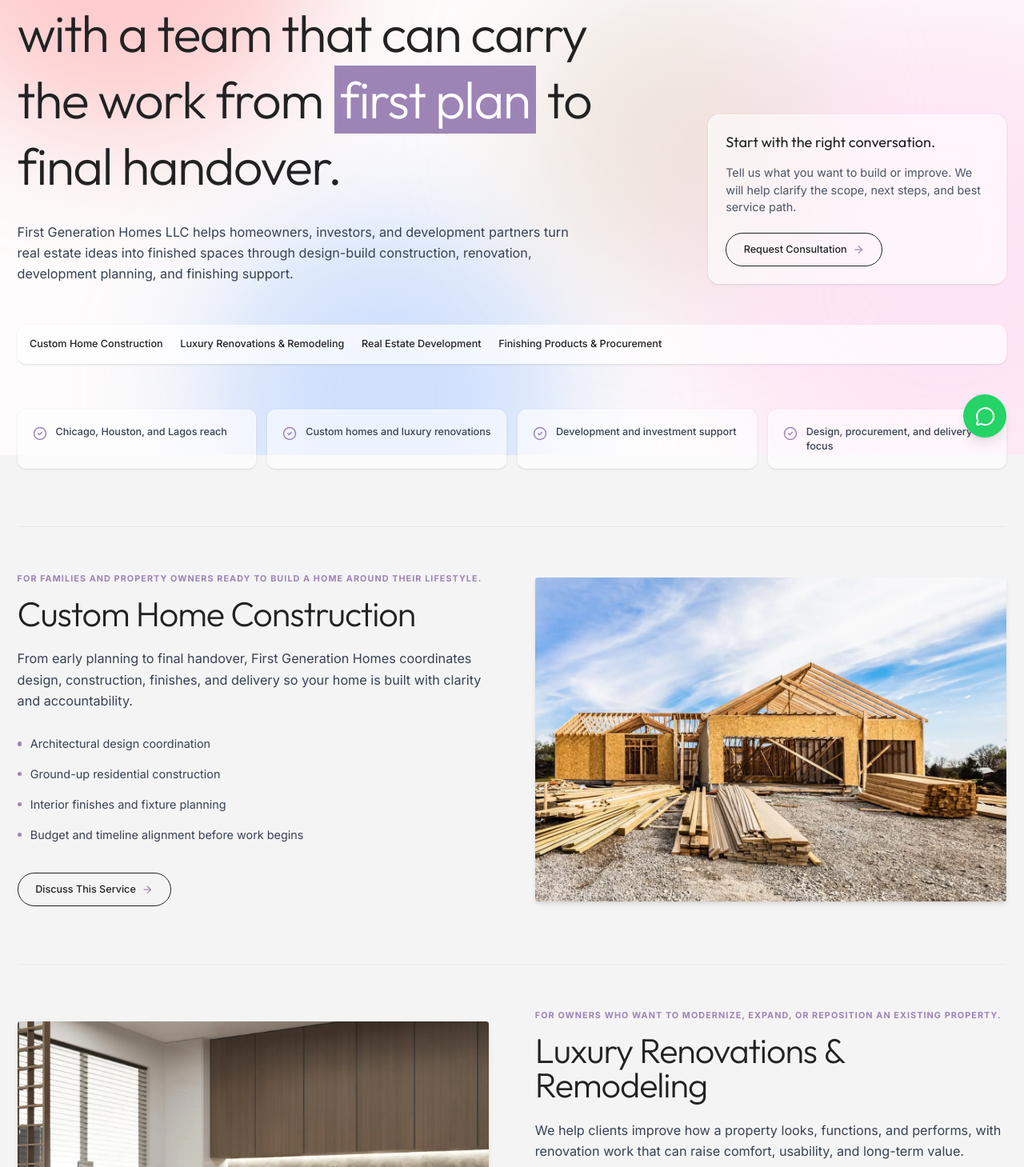
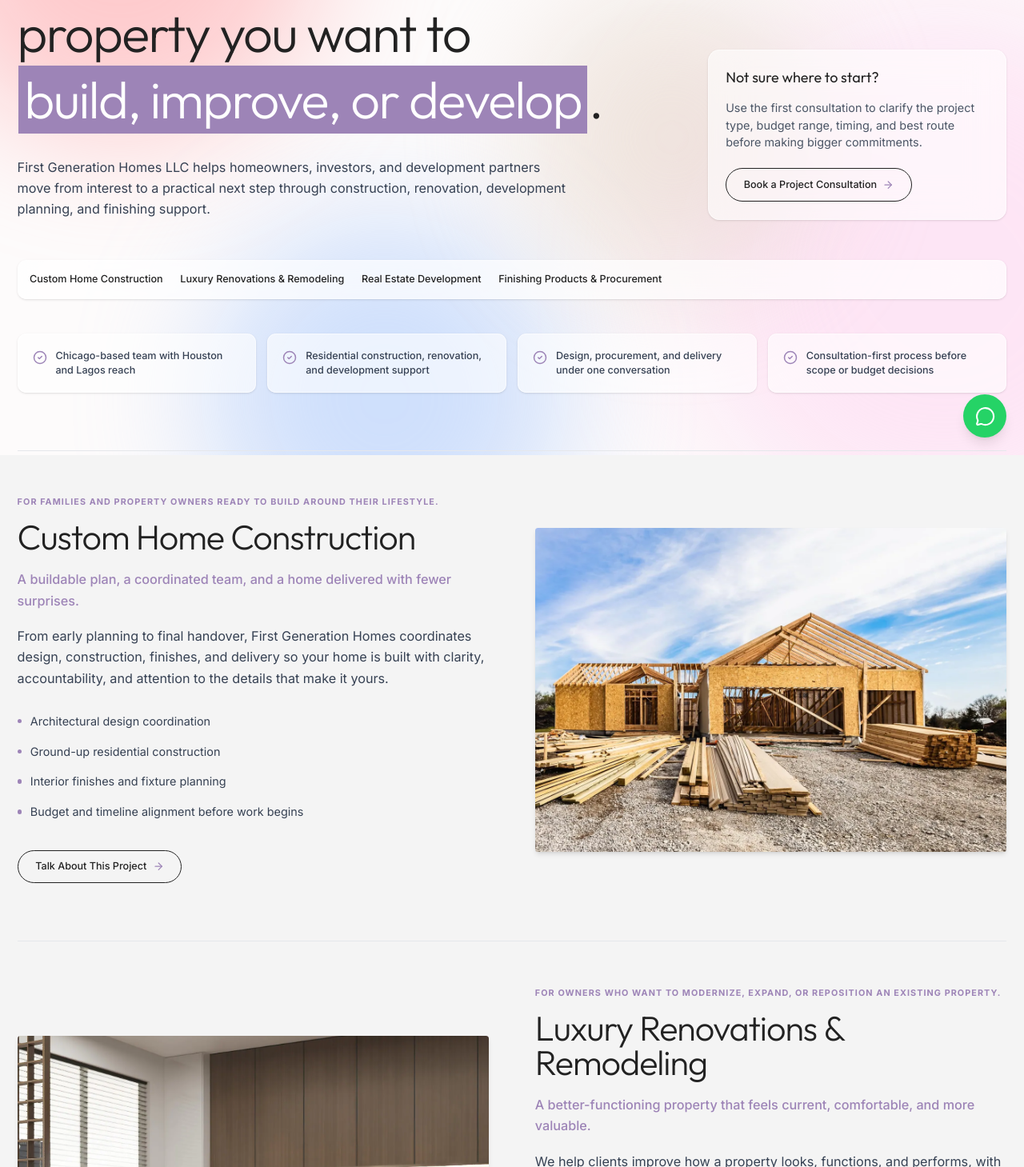
Before and after one commit to oxFleming/firstgencomplete, a React (Vite) app: page /services in a window 1280 px wide. Shown: the part 231-1690 px from the top of the page at 80% size. Built offline with nearby package versions, Linux system fonts and the light colour scheme.

Commit message:
refine services conversion messaging

```diff
--- a/src/Services.tsx
+++ b/src/Services.tsx
@@ -12,8 +12,9 @@
   {
     id: 'custom-homes',
     title: 'Custom Home Construction',
-    audience: 'For families and property owners ready to build a home around their lifestyle.',
-    description: 'From early planning to final handover, First Generation Homes coordinates design, construction, finishes, and delivery so your home is built with clarity and accountability.',
+    audience: 'For families and property owners ready to build around their lifestyle.',
+    outcome: 'A buildable plan, a coordinated team, and a home delivered with fewer surprises.',
+    description: 'From early planning to final handover, First Generation Homes coordinates design, construction, finishes, and delivery so your home is built with clarity, accountability, and attention to the details that make it yours.',
     image: '/images/project-images/custom-home/custom2.webp',
     bullets: [
       'Architectural design coordination',
@@ -26,7 +27,8 @@
     id: 'renovation',
     title: 'Luxury Renovations & Remodeling',
     audience: 'For owners who want to modernize, expand, or reposition an existing property.',
-    description: 'We help clients improve how a property looks, functions, and performs, with renovation work that can raise comfort, usability, and long-term value.',
+    outcome: 'A better-functioning property that feels current, comfortable, and more valuable.',
+    description: 'We help clients improve how a property looks, functions, and performs, with renovation work that can raise comfort, usability, and long-term value without losing sight of schedule or budget discipline.',
     image: '/images/project-images/interior/interior2.webp',
     bullets: [
       'Kitchen and bathroom remodeling',
@@ -39,7 +41,8 @@
     id: 'development',
     title: 'Real Estate Development',
     audience: 'For investors, landowners, and partners planning residential or mixed-use projects.',
-    description: 'Our team supports development planning, procurement, construction coordination, and phased delivery for projects that need disciplined execution.',
+    outcome: 'A disciplined path from concept and feasibility to procurement, construction, and delivery.',
+    description: 'Our team supports development planning, procurement, construction coordination, and phased delivery for projects that need commercial discipline, credible partners, and practical execution.',
     image: '/images/services/building1.webp',
     bullets: [
       'Development planning and project strategy',
@@ -52,6 +55,7 @@
     id: 'materials',
     title: 'Finishing Products & Procurement',
     audience: 'For clients who want stronger quality control and smarter sourcing decisions.',
+    outcome: 'Selections that protect the design intent while keeping cost, quality, and availability visible.',
     description: 'We support construction and renovation projects through finish selections, material sourcing, and installation coordination that protect both budget and design intent.',
     image: '/images/services/materials.webp',
     bullets: [
@@ -63,11 +67,30 @@
   }
 ];
 
+const proofPoints = [
+  'Chicago-based team with Houston and Lagos reach',
+  'Residential construction, renovation, and development support',
+  'Design, procurement, and delivery under one conversation',
+  'Consultation-first process before scope or budget decisions'
+];
+
 const processSteps = [
-  'Discovery call and project fit',
-  'Scope, budget, and timeline review',
-  'Design, planning, and procurement path',
-  'Construction coordination and delivery'
+  {
+    title: 'Project fit call',
+    detail: 'We clarify what you want to build, renovate, develop, or invest in.'
+  },
+  {
+    title: 'Scope and constraints',
+    detail: 'We discuss location, timeline, budget range, decision makers, and current blockers.'
+  },
+  {
+    title: 'Recommended path',
+    detail: 'You leave with the right service route and the information needed for next steps.'
+  },
+  {
+    title: 'Plan and delivery',
+    detail: 'When there is a fit, we move into design, procurement, construction, or development planning.'
+  }
 ];
 
 export default function Services() {
@@ -100,27 +123,27 @@
         <div className="lg:col-span-8 services-fade-up">
           <h3 className="text-brand-primary text-xs font-bold tracking-widest uppercase mb-6">SERVICES</h3>
           <h1 className="text-5xl md:text-7xl font-light leading-tight mb-8 font-heading tracking-tight">
-            Build, renovate, or develop with a team that can carry the work from <Highlight>first plan</Highlight> to final handover.
+            Choose the right path for the property you want to <Highlight>build, improve, or develop</Highlight>.
           </h1>
           <p className="text-lg text-gray-700 leading-relaxed max-w-3xl">
-            First Generation Homes LLC helps homeowners, investors, and development partners turn real estate ideas into finished spaces through design-build construction, renovation, development planning, and finishing support.
+            First Generation Homes LLC helps homeowners, investors, and development partners move from interest to a practical next step through construction, renovation, development planning, and finishing support.
           </p>
         </div>
         <div className="lg:col-span-4 services-fade-up bg-white/60 backdrop-blur-xl border border-white/50 rounded-2xl p-6 shadow-sm">
-          <h2 className="text-xl font-heading mb-4">Start with the right conversation.</h2>
-          <p className="text-gray-600 mb-6">Tell us what you want to build or improve. We will help clarify the scope, next steps, and best service path.</p>
-          <Button onClick={() => navigate('/contact')}>Request Consultation</Button>
+          <h2 className="text-xl font-heading mb-4">Not sure where to start?</h2>
+          <p className="text-gray-600 mb-6">Use the first consultation to clarify the project type, budget range, timing, and best route before making bigger commitments.</p>
+          <Button onClick={() => navigate('/contact')}>Book a Project Consultation</Button>
         </div>
       </section>
 
-      <nav className="sticky top-[73px] bg-white/70 backdrop-blur-2xl z-40 py-4 border border-white/40 flex gap-6 overflow-x-auto whitespace-nowrap text-sm font-medium mb-16 services-fade-up px-4 rounded-xl shadow-sm max-w-full scrollbar-hide">
+      <nav className="sticky top-[73px] bg-white/70 backdrop-blur-2xl z-40 py-4 border border-white/40 flex gap-6 overflow-x-auto whitespace-nowrap text-sm font-medium mb-12 services-fade-up px-4 rounded-xl shadow-sm max-w-full scrollbar-hide">
         {servicePillars.map((service) => (
           <a key={service.id} href={`#${service.id}`} className="hover:text-brand-primary transition-colors">{service.title}</a>
         ))}
       </nav>
 
       <section className="grid grid-cols-1 md:grid-cols-2 lg:grid-cols-4 gap-4 mb-20 services-fade-up">
-        {['Chicago, Houston, and Lagos reach', 'Custom homes and luxury renovations', 'Development and investment support', 'Design, procurement, and delivery focus'].map((proof) => (
+        {proofPoints.map((proof) => (
           <div key={proof} className="bg-white/60 border border-white/50 rounded-xl p-5 shadow-sm flex items-start gap-3">
             <CheckCircle2 className="w-5 h-5 text-brand-primary shrink-0 mt-0.5" />
             <span className="text-sm text-gray-700 font-medium">{proof}</span>
@@ -133,7 +156,8 @@
           <div id={service.id} key={service.id} className="services-fade-up scroll-mt-40 grid grid-cols-1 lg:grid-cols-2 gap-10 lg:gap-16 items-center border-t border-gray-200 pt-16">
             <div className={index % 2 === 1 ? 'lg:order-2' : ''}>
               <p className="text-brand-primary text-xs font-bold tracking-widest uppercase mb-4">{service.audience}</p>
-              <h2 className="text-4xl md:text-5xl font-light mb-6 font-heading tracking-tight">{service.title}</h2>
+              <h2 className="text-4xl md:text-5xl font-light mb-5 font-heading tracking-tight">{service.title}</h2>
+              <p className="text-lg text-brand-primary font-medium leading-relaxed mb-5">{service.outcome}</p>
               <p className="text-lg text-gray-700 leading-relaxed mb-8">{service.description}</p>
               <ul className="space-y-4 mb-10">
                 {service.bullets.map((item) => (
@@ -143,7 +167,7 @@
                   </li>
                 ))}
               </ul>
-              <Button onClick={() => navigate('/contact')}>Discuss This Service</Button>
+              <Button onClick={() => navigate('/contact')}>Talk About This Project</Button>
             </div>
             <img
               src={service.image}
@@ -158,15 +182,16 @@
       <section className="services-fade-up mt-24 bg-white/50 backdrop-blur-xl border border-white/50 rounded-2xl p-6 md:p-10 shadow-sm">
         <div className="grid grid-cols-1 lg:grid-cols-12 gap-10 items-start">
           <div className="lg:col-span-5">
-            <h3 className="text-brand-primary text-xs font-bold tracking-widest uppercase mb-4">OUR PROCESS</h3>
+            <h3 className="text-brand-primary text-xs font-bold tracking-widest uppercase mb-4">WHAT HAPPENS NEXT</h3>
             <h2 className="text-3xl md:text-4xl font-light font-heading tracking-tight mb-5">A clearer path from interest to action.</h2>
-            <p className="text-gray-700 leading-relaxed">Clients should never have to guess what happens next. We use the first conversation to understand the project, identify constraints, and recommend the right route forward.</p>
+            <p className="text-gray-700 leading-relaxed">Visitors convert when the next step feels low-risk and useful. Our consultation is designed to help you understand fit, scope, priorities, and what information is needed before work begins.</p>
           </div>
           <div className="lg:col-span-7 grid grid-cols-1 sm:grid-cols-2 gap-4">
             {processSteps.map((step, index) => (
-              <div key={step} className="bg-white rounded-xl p-5 border border-gray-100">
+              <div key={step.title} className="bg-white rounded-xl p-5 border border-gray-100">
                 <span className="text-brand-primary text-xs font-bold tracking-widest">0{index + 1}</span>
-                <p className="mt-3 text-gray-800 font-medium">{step}</p>
+                <p className="mt-3 text-gray-900 font-medium">{step.title}</p>
+                <p className="mt-2 text-sm text-gray-600 leading-relaxed">{step.detail}</p>
               </div>
             ))}
           </div>
```
